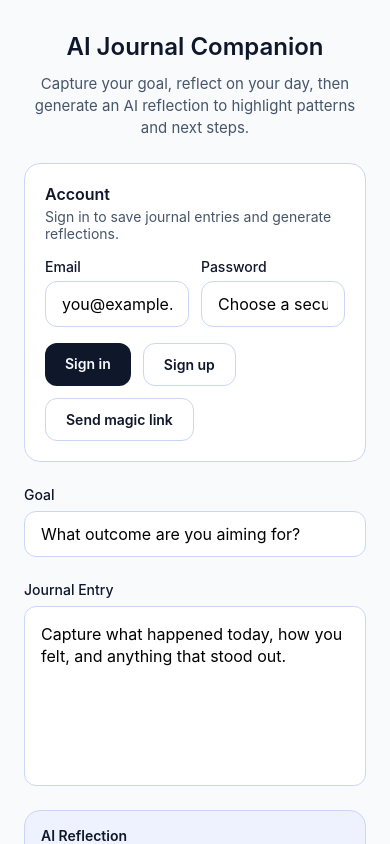
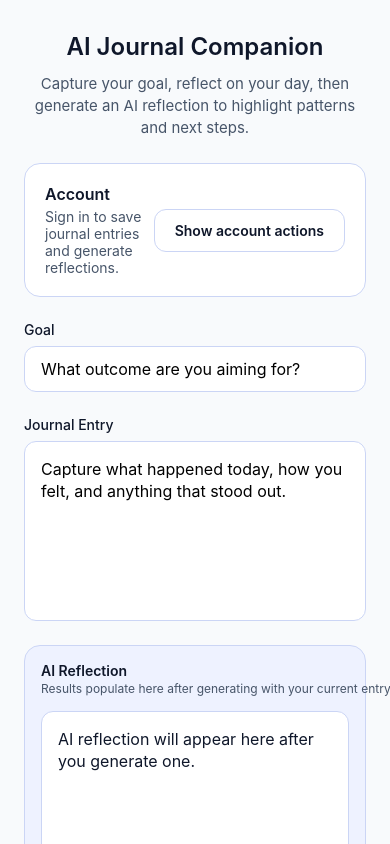
Before and after one commit to qqquang/Ai-Journal, a React Native app in the folder app/mobile/: screen / in a window 390 px wide. Built offline with nearby package versions, Linux system fonts and the light colour scheme; no server answers.

Commit message:
Collapse auth forms behind account toggle

```diff
--- a/app/mobile/App.tsx
+++ b/app/mobile/App.tsx
@@ -31,6 +31,7 @@ export default function App() {
   const [authStatus, setAuthStatus] = useState<AuthStatus>('idle');
   const [authMessage, setAuthMessage] = useState<string | null>(null);
   const [magicLinkSent, setMagicLinkSent] = useState(false);
+  const [authExpanded, setAuthExpanded] = useState(false);
 
   const supabaseConfigured = Boolean(
     process.env.EXPO_PUBLIC_SUPABASE_URL && process.env.EXPO_PUBLIC_SUPABASE_ANON_KEY,
@@ -73,8 +74,10 @@ export default function App() {
       setAuthStatus('idle');
       setMagicLinkSent(false);
       setFeedback(null);
+      setAuthExpanded(false);
     } else {
       setFeedback(INITIAL_FEEDBACK);
+      setAuthExpanded(false);
     }
   }, [session]);
 
@@ -98,6 +101,7 @@ export default function App() {
       setAuthStatus('success');
       setAuthMessage('Signed in successfully.');
       setAuthPassword('');
+      setAuthExpanded(false);
     } catch (error) {
       handleAuthError(error, 'Unable to sign in with those credentials.');
     }
@@ -156,6 +160,7 @@ export default function App() {
       setGoal('');
       setJournalEntry('');
       setAiResponse('');
+      setAuthExpanded(false);
     } catch (error) {
       handleAuthError(error, 'Unable to sign out at the moment.');
     }
@@ -276,6 +281,17 @@ export default function App() {
                   : 'Sign in to save journal entries and generate reflections.'}
               </Text>
             </View>
+            <View style={styles.authActionsRow}>
+              {!session && (
+                <TouchableOpacity
+                  onPress={() => setAuthExpanded((prev) => !prev)}
+                  style={styles.secondaryButton}
+                >
+                  <Text style={styles.secondaryButtonLabel}>
+                    {authExpanded ? 'Hide account actions' : 'Show account actions'}
+                  </Text>
+                </TouchableOpacity>
+              )}
               {session ? (
                 <TouchableOpacity
                   onPress={handleSignOut}
@@ -286,8 +302,9 @@ export default function App() {
                 </TouchableOpacity>
               ) : null}
             </View>
+          </View>
 
-          {!session ? (
+          {!session && authExpanded ? (
             <View style={styles.authForm}>
               <View style={styles.authInputsRow}>
                 <View style={styles.flexColumn}>
@@ -453,6 +470,11 @@ const styles = StyleSheet.create({
     alignItems: 'center',
     gap: 12,
   },
+  authActionsRow: {
+    flexDirection: 'row',
+    alignItems: 'center',
+    gap: 8,
+  },
   flexColumn: {
     flex: 1,
   },
@@ -481,6 +503,10 @@ const styles = StyleSheet.create({
   },
   authForm: {
     gap: 16,
+    marginTop: 16,
+    paddingTop: 16,
+    borderTopWidth: 1,
+    borderTopColor: '#e2e8f0',
   },
   authInputsRow: {
     flexDirection: 'row',
```
Also changed, not shown: app/web/src/app/page.tsx (+17 -2 lines), 1 other file (tests, documents, lock files or other folders). Lines whose indentation alone changed are shown as unchanged.
